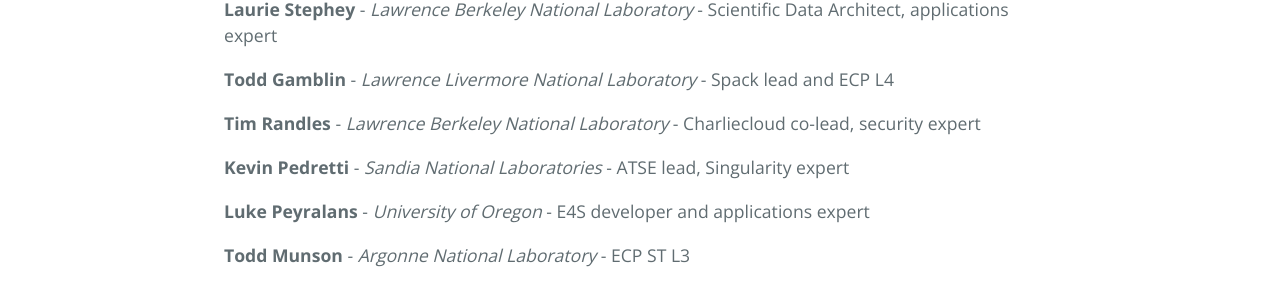
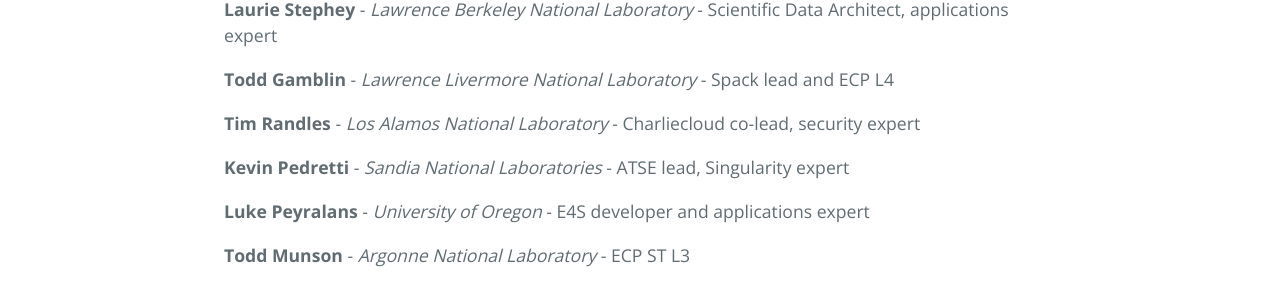
Before and after one commit to scanon/supercontainers.org, a Jekyll site: the page built from team.md, in a window 1280 px wide. Shown: the part 1078-1384 px from the top of the page. Built offline with Jekyll 4.4.1, drawn with Linux system fonts in a browser that asks for light colours.

Commit message:
Update team.md
Fixed Tim's org.

```diff
--- a/team.md
+++ b/team.md
@@ -29,7 +29,7 @@ The Supercontainers team is a multi-institutional group of HPC, system software,
 
 **Todd Gamblin** - *Lawrence Livermore National Laboratory* - Spack lead and ECP L4
 
-**Tim Randles** - *Lawrence Berkeley National Laboratory* - Charliecloud co-lead, security expert
+**Tim Randles** - *Los Alamos National Laboratory* - Charliecloud co-lead, security expert
 
 **Kevin Pedretti** - *Sandia National Laboratories* - ATSE lead, Singularity expert
 
```
